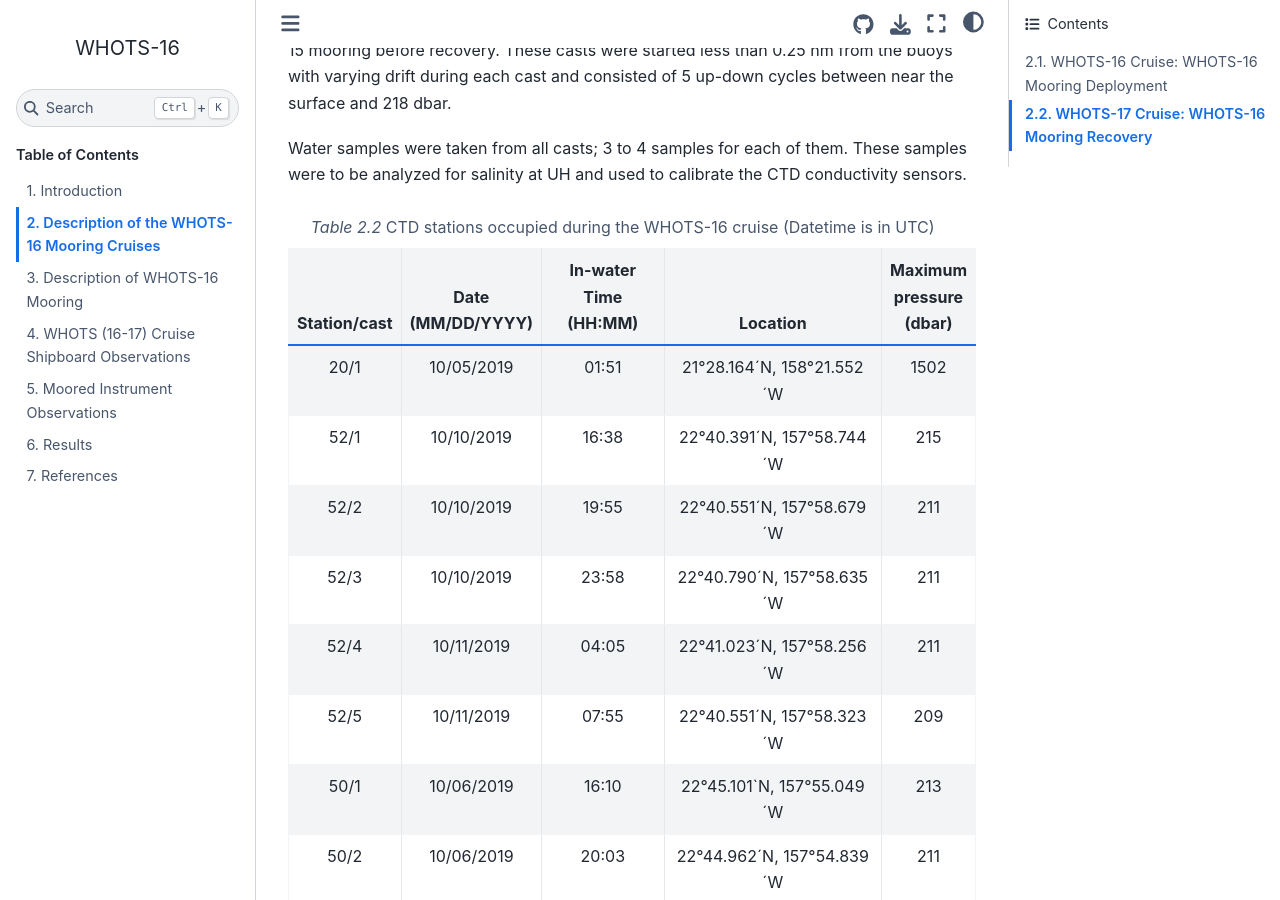
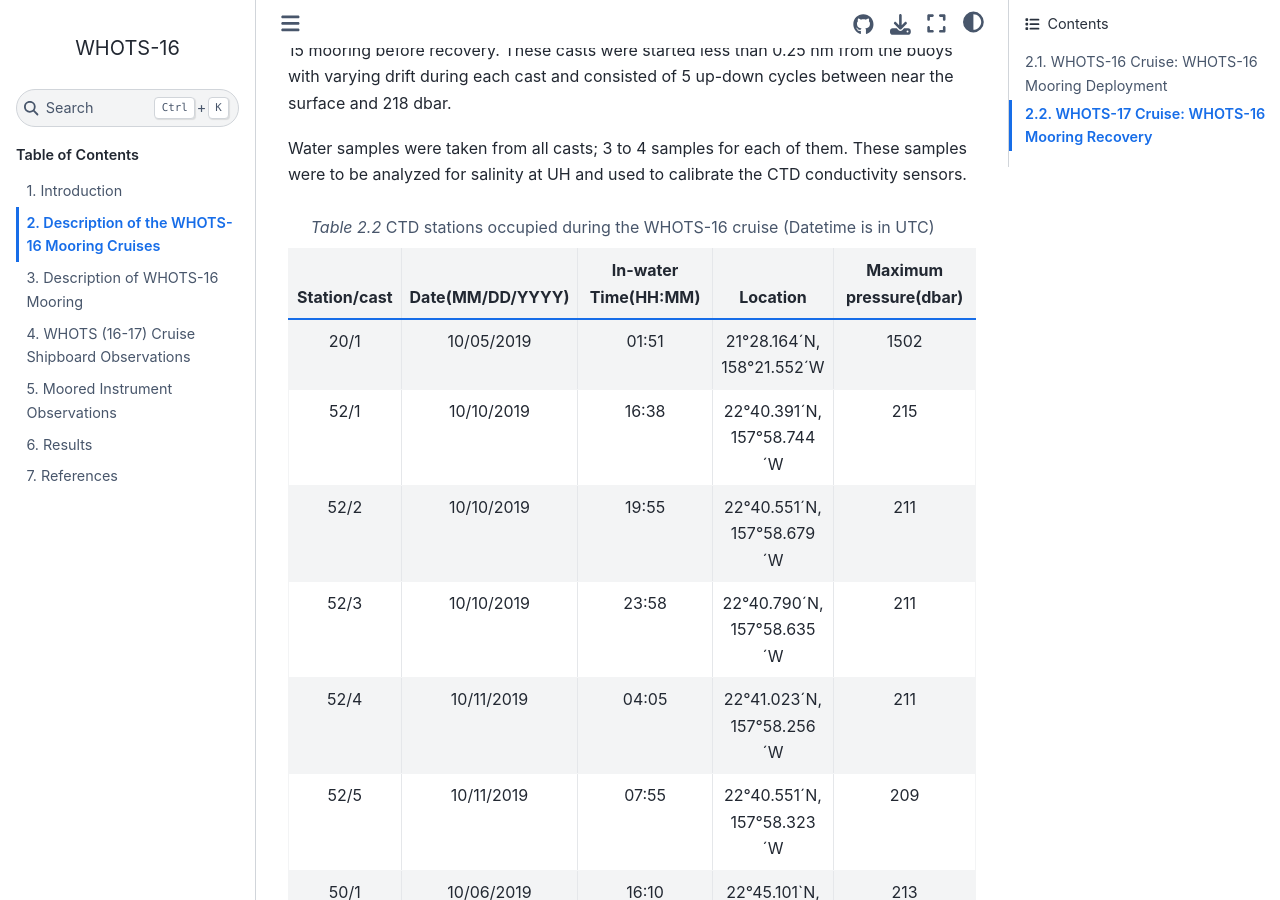
Before and after one commit to hot-dogs/whots16-data-report, a Sphinx documentation site: the page built from docs/source/2_section.md, in a window 1280 px wide and 900 px high, scrolled down 1407 px. Built offline with Sphinx 7.4.7 and the Sphinx Book theme 1.1.4, drawn with Linux system fonts in a browser that asks for light colours; cross-references to code outside the pages are shown as plain code; some of the changed text lies outside the part shown.

Commit message:
fixed table

````diff
--- a/docs/source/2_section.md
+++ b/docs/source/2_section.md
@@ -57,19 +57,20 @@ conductivity sensors.
 :class: sd-m-auto
 :align: center
 :name: table-2
-| Station/cast | Date<br/>(MM/DD/YYYY) | In-water Time <br/>(HH:MM) |         Location          | Maximum <br/>pressure<br/>(dbar) |
-|:------------:|:---------------------:|:--------------------------:|:-------------------------:|:--------------------------------:|
-|     20/1     |      10/05/2019       |           01:51            | 21°28.164´N, 158°21.552´W |               1502               |
-|     52/1     |      10/10/2019       |           16:38            | 22°40.391´N, 157°58.744´W |               215                |
-|     52/2     |      10/10/2019       |           19:55            | 22°40.551´N, 157°58.679´W |               211                |
-|     52/3     |      10/10/2019       |           23:58            | 22°40.790´N, 157°58.635´W |               211                |
-|     52/4     |      10/11/2019       |           04:05            | 22°41.023´N, 157°58.256´W |               211                |
-|     52/5     |      10/11/2019       |           07:55            | 22°40.551´N, 157°58.323´W |               209                |
-|     50/1     |      10/06/2019       |           16:10            | 22°45.101`N, 157°55.049´W |               213                |
-|     50/2     |      10/06/2019       |           20:03            | 22°44.962´N, 157°54.839´W |               211                |
-|     50/3     |      10/07/2019       |           00:04            | 22°45.136´N, 157°55.144´W |               218                |
-|     50/4     |      10/07/2019       |           04:08            | 22°45.209´N, 157°55.006´W |               211                |
-|     50/5     |      10/07/2019       |           07:56            | 22°44.787´N, 157°55.066´W |               210                |
+
+| Station/cast | Date(MM/DD/YYYY) | In-water Time(HH:MM) |         Location          | Maximum pressure(dbar) |
+|:------------:|:----------------:|:--------------------:|:-------------------------:|:----------------------:|
+|     20/1     |    10/05/2019    |        01:51         | 21°28.164´N, 158°21.552´W |          1502          |
+|     52/1     |    10/10/2019    |        16:38         | 22°40.391´N, 157°58.744´W |          215           |
+|     52/2     |    10/10/2019    |        19:55         | 22°40.551´N, 157°58.679´W |          211           |
+|     52/3     |    10/10/2019    |        23:58         | 22°40.790´N, 157°58.635´W |          211           |
+|     52/4     |    10/11/2019    |        04:05         | 22°41.023´N, 157°58.256´W |          211           |
+|     52/5     |    10/11/2019    |        07:55         | 22°40.551´N, 157°58.323´W |          209           |
+|     50/1     |    10/06/2019    |        16:10         | 22°45.101`N, 157°55.049´W |          213           |
+|     50/2     |    10/06/2019    |        20:03         | 22°44.962´N, 157°54.839´W |          211           |
+|     50/3     |    10/07/2019    |        00:04         | 22°45.136´N, 157°55.144´W |          218           |
+|     50/4     |    10/07/2019    |        04:08         | 22°45.209´N, 157°55.006´W |          211           |
+|     50/5     |    10/07/2019    |        07:56         | 22°44.787´N, 157°55.066´W |          210           |
 ```
 
 Also, continuous ADCP and near-surface thermosalinograph data were obtained
@@ -175,20 +176,18 @@ conductivity sensors.
 :align: center
 :name: table-5
 
-| Station/cast | Date<br/>(MM/DD/YYYY) | In-water Time <br/>(HH:MM) |        Location         | Maximum <br/>pressure<br/>(dbar) |
-|:------------:|:---------------------:|:--------------------------:|:-----------------------:|:--------------------------------:|
-|     2/1      |       8/31/2021       |           18:29            | 22°45.12´N, 157°59.98´W |               4796               |
-|     20/1     |       8/24/2021       |           23:03            | 21°28.03´N, 158°20.83´W |               1508               |
-|     50/1     |       8/29/2021       |           15:59            | 22°45.73´N, 157°55.25´W |               202                |
-|     50/2     |       8/29/2021       |           21:55            | 22°46.17´N, 157°54.85´W |               202                |
-|     50/3     |       8/29/2021       |           23:52            | 22°46.19´N, 157°54.72´W |               204                |
-|     50/4     |       8/30/2021       |           04:02            | 22°45.89´N, 157°54.65´W |               202                |
-|     50/5     |       8/30/2021       |           07:57            | 22°44.79´N, 157°54.53´W |               202                |
-|     50/6     |       9/1/2021        |           01:36            | 22°44.28´N, 157°54.14´W |               4754               |
-|     52/1     |       8/27/2021       |           19:58            | 22°40.69´N, 157°58.38´W |               202                |
-|     52/2     |       8/28/2021       |           04:00            | 22°40.67´N, 157°58.73´W |               202                |
-
-
+| Station/cast | Date(MM/DD/YYYY) | In-water Time(HH:MM) |        Location         | Maximum pressure(dbar) |
+|:------------:|:----------------:|:--------------------:|:-----------------------:|:----------------------:|
+|     2/1      |    8/31/2021     |        18:29         | 22°45.12´N, 157°59.98´W |          4796          |
+|     20/1     |    8/24/2021     |        23:03         | 21°28.03´N, 158°20.83´W |          1508          |
+|     50/1     |    8/29/2021     |        15:59         | 22°45.73´N, 157°55.25´W |          202           |
+|     50/2     |    8/29/2021     |        21:55         | 22°46.17´N, 157°54.85´W |          202           |
+|     50/3     |    8/29/2021     |        23:52         | 22°46.19´N, 157°54.72´W |          204           |
+|     50/4     |    8/30/2021     |        04:02         | 22°45.89´N, 157°54.65´W |          202           |
+|     50/5     |    8/30/2021     |        07:57         | 22°44.79´N, 157°54.53´W |          202           |
+|     50/6     |     9/1/2021     |        01:36         | 22°44.28´N, 157°54.14´W |          4754          |
+|     52/1     |    8/27/2021     |        19:58         | 22°40.69´N, 157°58.38´W |          202           |
+|     52/2     |    8/28/2021     |        04:00         | 22°40.67´N, 157°58.73´W |          202           |
 ```
 
 Also, continuous ADCP and near-surface thermosalinograph data were obtained
````
